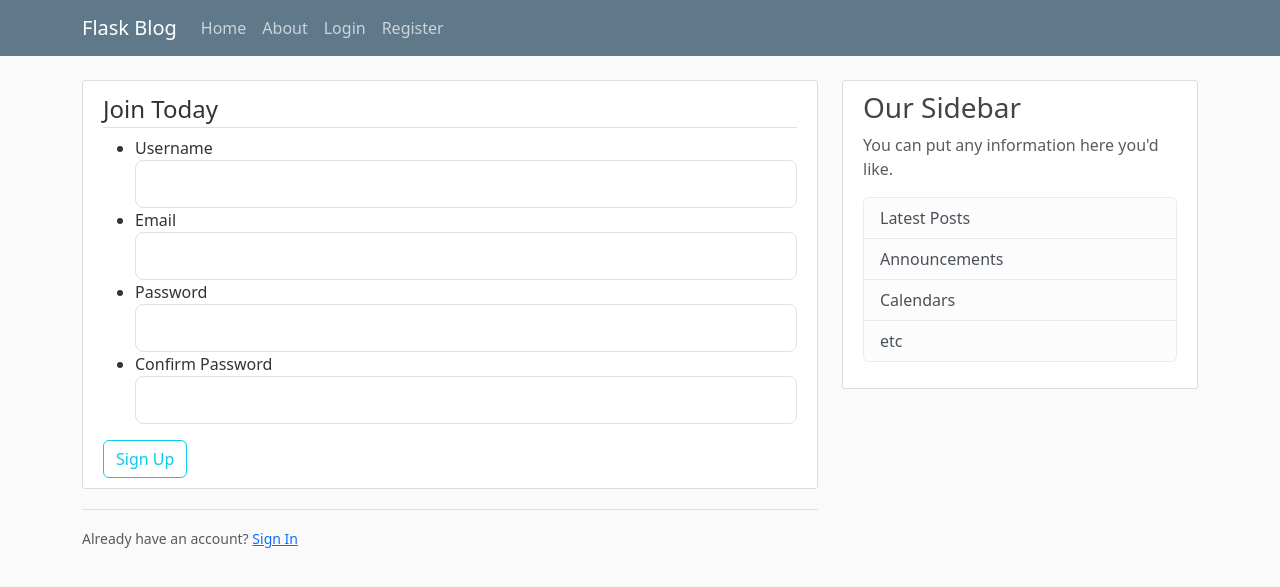
After one commit to metanmai/chatterbox, a Flask app: page /register in a window 1280 px wide. The commit adds this page. Shown: the top 587 px of the page. Run offline with Flask 3, Linux system fonts and the light colour scheme.

Commit message:
Created register.html

```diff
--- a/app.py
+++ b/app.py
@@ -1,6 +1,10 @@
 from flask import Flask, render_template
 
+from forms import RegistrationForm, LoginForm
+
 app = Flask(__name__)
+
+app.config['SECRET_KEY'] = '3727eb8d6702e4578cfa82cbb5767f0c'
 
 posts = [
 	{
@@ -29,5 +33,17 @@ def about_page():
 	return render_template('about.html', title='About')
 
 
+@app.route('/register', methods=['GET', 'POST'])
+def register():
+	form = RegistrationForm()
+	return render_template('register.html', title='Register', form=form)
+
+
+@app.route('/login')
+def login():
+	form = LoginForm()
+	return render_template('login.html', title='Login', form=form)
+
+
 if __name__ == '__main__':
 	app.run(debug=True)
--- a/forms.py
+++ b/forms.py
@@ -1,5 +1,18 @@
 from flask_wtf import FlaskForm
+from wtforms import StringField, PasswordField, SubmitField, BooleanField
+from wtforms.validators import DataRequired, Length, Email, EqualTo
 
 
 class RegistrationForm(FlaskForm):
-	pass
+	username = StringField('Username', validators=[DataRequired(), Length(2, 20)])
+	email = StringField('Email', validators=[DataRequired(), Email()])
+	password = PasswordField('Password', validators=[DataRequired()])
+	confirm_password = PasswordField('Confirm Password', validators=[DataRequired(), EqualTo('password')])
+	submit = SubmitField('Sign Up')
+
+
+class LoginForm(FlaskForm):
+	email = StringField('Email', validators=[DataRequired(), Email()])
+	password = PasswordField('Password', validators=[DataRequired()])
+	remember = BooleanField('Remember Me')
+	submit = SubmitField('Sign In')
--- a/templates/layout.html
+++ b/templates/layout.html
@@ -3,7 +3,6 @@
     <head>
         <meta charset="utf-8">
         <meta name="viewport" content="width=device-width, initial-scale=1">
-        <title>Bootstrap demo</title>
         <link href="https://cdn.jsdelivr.net/npm/bootstrap@5.3.0/dist/css/bootstrap.min.css" rel="stylesheet" integrity="sha384-9ndCyUaIbzAi2FUVXJi0CjmCapSmO7SnpJef0486qhLnuZ2cdeRhO02iuK6FUUVM" crossorigin="anonymous">
         <link rel="stylesheet" type="text/css" href="static/main.css">
         <meta charset="UTF-8">
@@ -39,7 +38,8 @@
         <main role="main" class="container">
           <div class="row">
             <div class="col-md-8">
-              {% block content %}{% endblock %}
+              {% block content %}
+              {% endblock %}
             </div>
             <div class="col-md-4">
               <div class="content-section">
--- /dev/null
+++ b/templates/register.html
@@ -0,0 +1,43 @@
+{% extends 'layout.html' %}
+{% block content %}
+    <div class="content-section">
+        <form method="post" action="">
+            {{ form.hidden_tag() }} {# For CSRF Token. #}
+            <fieldset class="form-group">
+                <legend class="border-bottom">
+                    Join Today
+                </legend>
+                <ul class="form-group">
+                   <li>
+                       {{ form.username.label(class="form-control-label") }}
+                       {{ form.username(class="form-control form-control-lg") }}
+                   </li>
+                    <li>
+                       {{ form.email.label(class="form-control-label") }}
+                       {{ form.email(class="form-control form-control-lg") }}
+                   </li>
+                    <li>
+                       {{ form.password.label(class="form-control-label") }}
+                       {{ form.password(class="form-control form-control-lg") }}
+                   </li>
+                    <li>
+                       {{ form.confirm_password.label(class="form-control-label") }}
+                       {{ form.confirm_password(class="form-control form-control-lg") }}
+                   </li>
+                </ul>
+            </fieldset>
+
+            <div class="form-group">
+                {{ form.submit(class="btn btn-outline-info") }}
+            </div>
+        </form>
+    </div>
+    <div class="border-top pt-3">
+    <small class="text-muted">
+        Already have an account?
+        <a class="ml-2" href="{{ url_for('login') }}">
+            Sign In
+        </a>
+    </small>
+    </div>
+{% endblock content %}
```
Also changed, not shown: templates/login.html (added, +10 -0 lines).
